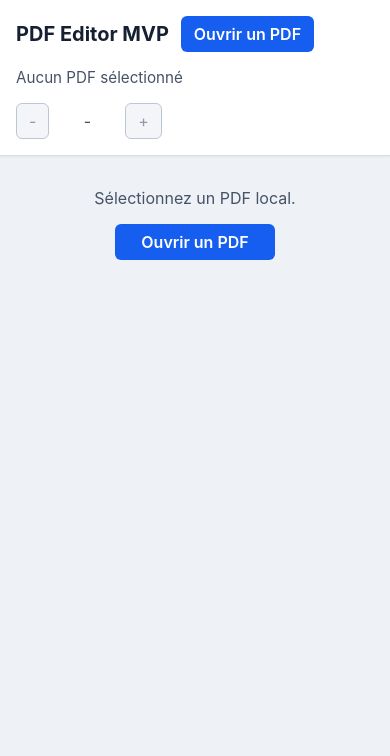
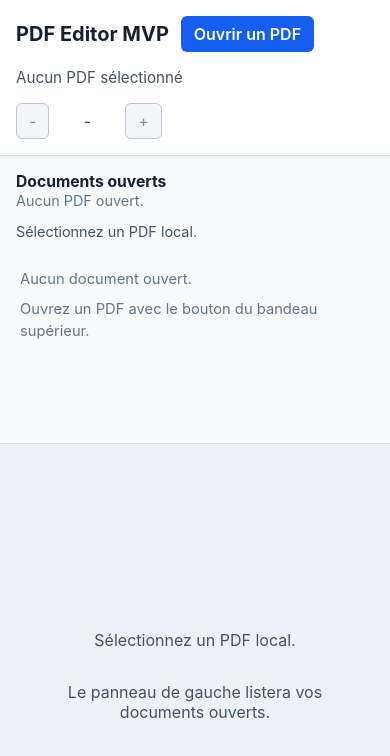
Before and after one commit to BaGranier/pdf-editor, a React (Vite) app in the folder apps/web/: page / in a window 390 px wide. Shown: the top 756 px of the page. Built offline with nearby package versions, Linux system fonts and the light colour scheme.

Commit message:
Side bar left

```diff
--- a/apps/web/src/App.css
+++ b/apps/web/src/App.css
@@ -31,7 +31,7 @@ input {
   min-height: 0;
   overflow: hidden;
   display: grid;
-  grid-template-rows: auto auto 1fr;
+  grid-template-rows: auto 1fr;
 }
 
 h1 {
@@ -57,6 +57,142 @@ h1 {
 .toolbar--sticky {
   position: sticky;
   top: 0;
+}
+
+.content-area {
+  min-height: 0;
+  display: grid;
+  grid-template-columns: 18rem minmax(0, 1fr);
+  overflow: hidden;
+}
+
+.document-sidebar {
+  display: flex;
+  flex-direction: column;
+  min-width: 0;
+  min-height: 0;
+  padding: 1rem;
+  overflow: auto;
+  background: #f8fafc;
+  border-right: 1px solid #d8dde6;
+}
+
+.sidebar-header {
+  display: grid;
+  gap: 0.35rem;
+  margin-bottom: 0.75rem;
+}
+
+.sidebar-header h2 {
+  margin: 0;
+  font-size: 0.98rem;
+  font-weight: 700;
+}
+
+.sidebar-hint {
+  margin: 0;
+  color: #64748b;
+  font-size: 0.9rem;
+  line-height: 1.4;
+}
+
+.sidebar-status {
+  margin: 0 0 0.75rem;
+  color: #465266;
+  font-size: 0.9rem;
+}
+
+.document-list {
+  display: grid;
+  gap: 0.5rem;
+  margin: 0;
+  padding: 0;
+  list-style: none;
+}
+
+.document-item {
+  display: grid;
+  grid-template-columns: minmax(0, 1fr) auto;
+  gap: 0.35rem;
+  align-items: stretch;
+  padding: 0.35rem;
+  border: 1px solid #d8dde6;
+  border-radius: 10px;
+  background: #ffffff;
+  box-shadow: 0 1px 2px rgb(23 32 51 / 4%);
+}
+
+.document-item.is-active {
+  border-color: #155eef;
+  box-shadow: 0 0 0 1px rgb(21 94 239 / 18%);
+  background: #eef4ff;
+}
+
+.document-select {
+  display: grid;
+  gap: 0.25rem;
+  min-width: 0;
+  padding: 0.35rem 0.45rem;
+  border: 0;
+  border-radius: 8px;
+  background: transparent;
+  text-align: left;
+}
+
+.document-select:hover {
+  background: rgb(21 94 239 / 6%);
+}
+
+.document-select:focus-visible,
+.document-close:focus-visible,
+.file-picker:focus-within,
+button:focus-visible {
+  outline: 2px solid #155eef;
+  outline-offset: 2px;
+}
+
+.document-title {
+  display: block;
+  overflow: hidden;
+  color: #172033;
+  font-weight: 600;
+  text-overflow: ellipsis;
+  white-space: nowrap;
+}
+
+.document-meta-line {
+  color: #64748b;
+  font-size: 0.82rem;
+}
+
+.document-close {
+  width: 2rem;
+  min-width: 2rem;
+  padding: 0;
+  border: 0;
+  border-radius: 8px;
+  background: transparent;
+  color: #64748b;
+  font-size: 1.15rem;
+  line-height: 1;
+}
+
+.document-close:hover {
+  background: rgb(239 68 68 / 10%);
+  color: #b91c1c;
+}
+
+.sidebar-empty-state {
+  display: grid;
+  gap: 0.5rem;
+  padding: 1rem 0.25rem;
+  color: #64748b;
+  font-size: 0.92rem;
+  line-height: 1.5;
+}
+
+.sidebar-empty-state p {
+  margin: 0;
 }
 
 .file-controls,
@@ -122,88 +258,12 @@ button:disabled {
   font-variant-numeric: tabular-nums;
 }
 
-.tabs-bar {
-  position: relative;
-  z-index: 9;
-  min-width: 0;
-  overflow-x: auto;
-  background: #f8fafc;
-  border-bottom: 1px solid #d8dde6;
-  box-shadow: 0 1px 2px rgb(23 32 51 / 5%);
-}
-
-.tabs-list {
-  display: flex;
-  align-items: end;
-  min-width: max-content;
-  padding: 0.4rem 0.75rem 0;
-}
-
-.tab {
-  display: inline-flex;
-  align-items: center;
-  max-width: 16rem;
-  min-width: 8rem;
-  height: 2.5rem;
-  overflow: hidden;
-  background: #edf1f7;
-  border: 1px solid #d8dde6;
-  border-bottom: 0;
-  border-radius: 6px 6px 0 0;
-}
-
-.tab + .tab {
-  margin-left: 0.25rem;
-}
-
-.tab.is-active {
-  background: #eef1f5;
-  border-color: #bdc6d4;
-}
-
-.tab-select {
-  min-width: 0;
-  flex: 1;
-  height: 100%;
-  min-height: 0;
-  padding: 0 0.6rem;
-  border: 0;
-  border-radius: 0;
-  background: transparent;
-  text-align: left;
-}
-
-.tab-title {
-  display: block;
-  overflow: hidden;
-  text-overflow: ellipsis;
-  white-space: nowrap;
-}
-
-.tab-close {
-  width: 2rem;
-  min-width: 2rem;
-  height: 2rem;
-  min-height: 2rem;
-  margin-right: 0.2rem;
-  padding: 0;
-  border: 0;
-  border-radius: 4px;
-  background: transparent;
-  color: #465266;
-  line-height: 1;
-}
-
-.tab-close:hover,
-.tab-select:hover {
-  background: rgb(21 94 239 / 8%);
-}
-
 .viewer {
   position: relative;
   min-height: 0;
   overflow: auto;
   padding: 2rem 1.25rem 3rem;
+  background: #eef1f5;
 }
 
 .empty-state {
@@ -213,11 +273,8 @@ button:disabled {
   justify-items: center;
   gap: 1rem;
   padding: 2rem;
-}
-
-.empty-file-picker {
-  min-width: 10rem;
-  justify-content: center;
+  color: #465266;
+  text-align: center;
 }
 
 .status {
@@ -296,8 +353,14 @@ button:disabled {
     flex-wrap: wrap;
   }
 
-  .tab {
-    max-width: 13rem;
+  .content-area {
+    grid-template-columns: 1fr;
+  }
+
+  .document-sidebar {
+    max-height: 18rem;
+    border-right: 0;
+    border-bottom: 1px solid #d8dde6;
   }
 
   .viewer {
--- a/apps/web/src/App.tsx
+++ b/apps/web/src/App.tsx
@@ -30,6 +30,14 @@ type OpenPdfDocument = {
   zoom: number;
   scrollTop: number;
   error: string | null;
+};
+
+type DocumentSidebarProps = {
+  documents: OpenPdfDocument[];
+  activeDocumentId: string | null;
+  onSelectDocument: (documentId: string) => void;
+  onCloseDocument: (documentId: string) => void;
+  status: string;
 };
 
 function clampZoom(value: number) {
@@ -283,67 +291,78 @@ function PdfViewer({ document, onZoomChange, onScrollTopChange }: PdfViewerProps
   );
 }
 
-type TabsBarProps = {
-  documents: OpenPdfDocument[];
-  activeDocumentId: string | null;
-  onSelectDocument: (documentId: string) => void;
-  onCloseDocument: (documentId: string) => void;
-};
-
-function TabsBar({
+function DocumentSidebar({
   documents,
   activeDocumentId,
   onSelectDocument,
   onCloseDocument,
-}: TabsBarProps) {
+  status,
+}: DocumentSidebarProps) {
   return (
-    <nav className="tabs-bar" aria-label="Documents ouverts">
-      <div className="tabs-list" role="tablist" aria-label="Documents PDF">
+    <aside className="document-sidebar" aria-label="Documents ouverts">
+      <div className="sidebar-header">
+        <div>
+          <h2>Documents ouverts</h2>
+          <p className="sidebar-hint">
+            {documents.length > 0 ? "Sélectionnez un PDF pour l'afficher." : "Aucun PDF ouvert."}
+          </p>
+        </div>
+      </div>
+
+      {status ? <p className="sidebar-status">{status}</p> : null}
+
+      {documents.length > 0 ? (
+        <ul className="document-list" aria-label="Liste des documents ouverts">
           {documents.map((document) => {
             const isActive = document.id === activeDocumentId;
 
             return (
-            <div key={document.id} className={isActive ? "tab is-active" : "tab"}>
+              <li key={document.id} className={isActive ? "document-item is-active" : "document-item"}>
                 <button
                   type="button"
-                className="tab-select"
-                role="tab"
-                aria-selected={isActive}
+                  className="document-select"
                   onClick={() => onSelectDocument(document.id)}
+                  aria-current={isActive ? "true" : undefined}
+                  aria-label={`${document.fileName}${isActive ? ", document actif" : ""}`}
                   title={document.fileName}
                 >
-                <span className="tab-title">{document.fileName}</span>
+                  <span className="document-title">{document.fileName}</span>
+                  <span className="document-meta-line">
+                    {document.pageCount} page{document.pageCount > 1 ? "s" : ""}
+                  </span>
                 </button>
                 <button
                   type="button"
-                className="tab-close"
+                  className="document-close"
                   onClick={() => onCloseDocument(document.id)}
                   aria-label={`Fermer ${document.fileName}`}
                   title="Fermer"
                 >
                   ×
                 </button>
-            </div>
+              </li>
             );
           })}
+        </ul>
+      ) : (
+        <div className="sidebar-empty-state">
+          <p>Aucun document ouvert.</p>
+          <p>Ouvrez un PDF avec le bouton du bandeau supérieur.</p>
         </div>
-    </nav>
+      )}
+    </aside>
   );
 }
 
 type EmptyStateProps = {
   status: string;
-  onFileChange: (event: ChangeEvent<HTMLInputElement>) => void;
 };
 
-function EmptyState({ status, onFileChange }: EmptyStateProps) {
+function EmptyState({ status }: EmptyStateProps) {
   return (
     <section className="empty-state" aria-label="Aucun PDF ouvert">
       <p className="status">{status}</p>
-      <label className="file-picker empty-file-picker">
-        <span>Ouvrir un PDF</span>
-        <input type="file" accept="application/pdf,.pdf" multiple onChange={onFileChange} />
-      </label>
+      <p>Le panneau de gauche listera vos documents ouverts.</p>
     </section>
   );
 }
@@ -544,14 +563,14 @@ export function App() {
         </div>
       </section>
 
-      {documents.length > 0 ? (
-        <TabsBar
+      <section className="content-area" aria-label="Espace de travail PDF">
+        <DocumentSidebar
           documents={documents}
           activeDocumentId={activeDocumentId}
           onSelectDocument={setActiveDocumentId}
           onCloseDocument={closeDocument}
+          status={status}
         />
-      ) : null}
 
         {activeDocument ? (
           <PdfViewer
@@ -560,8 +579,9 @@ export function App() {
             onScrollTopChange={updateDocumentScrollTop}
           />
         ) : (
-        <EmptyState status={status} onFileChange={handleFileChange} />
+          <EmptyState status={status} />
         )}
+      </section>
     </main>
   );
 }
```
Also changed, not shown: 1 other file (tests, documents, lock files or other folders). Lines whose indentation alone changed are shown as unchanged.
